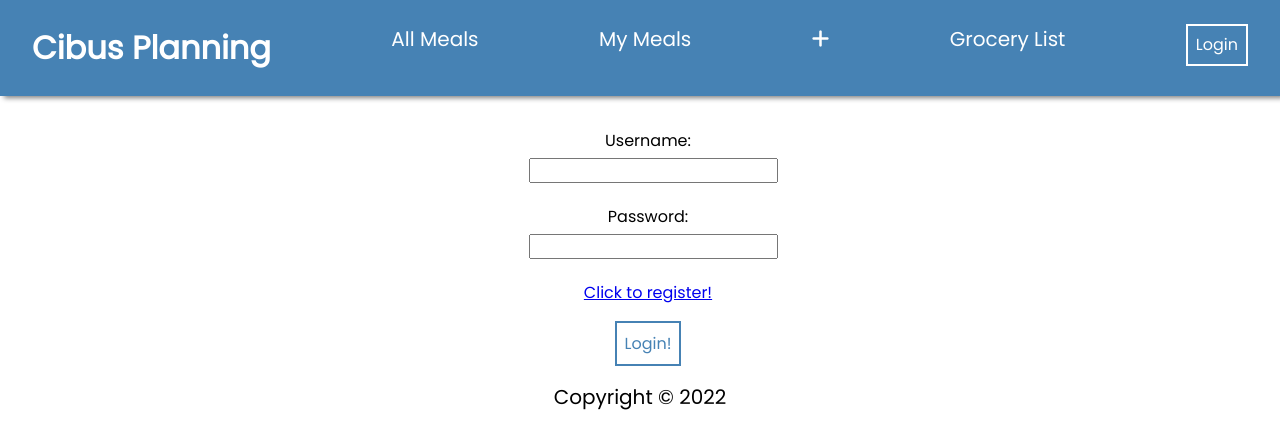
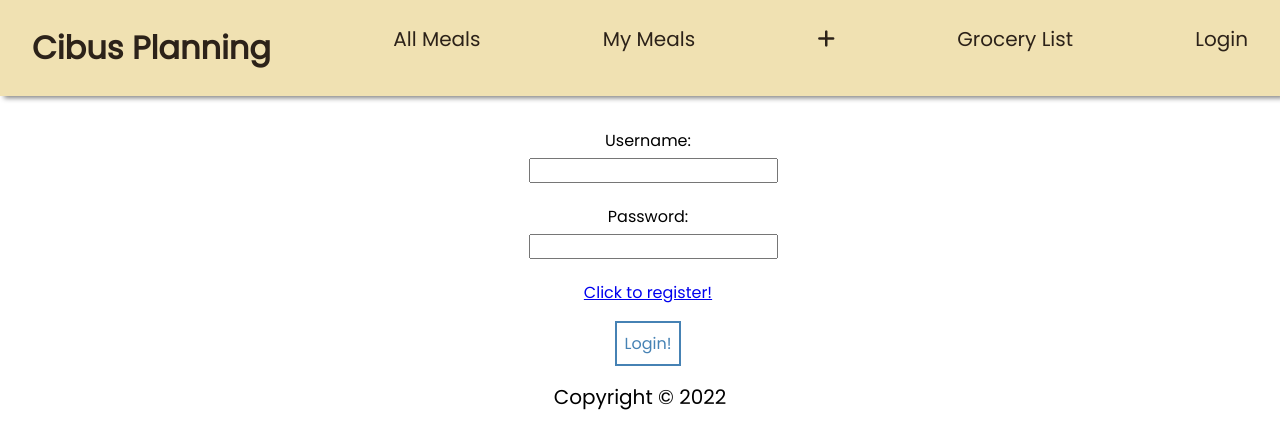
Before and after one commit to aamrlyman/MealPlanningGroceryApp, a React (Create React App) app in the folder frontend/: page /login in a window 1280 px wide. Shown: the top 448 px of the page. Built offline with nearby package versions, Linux system fonts and the light colour scheme.

Commit message:
add color and underline to nav links in nav jsx to show location

```diff
--- a/frontend/src/components/NavBar/NavBar.css
+++ b/frontend/src/components/NavBar/NavBar.css
@@ -9,9 +9,8 @@ li {
 }
 
 .navBar {
-  background: steelblue;
+  background:#f0e1b2;
   box-shadow: 4px 2px 5px gray;
-  color: white;
   margin-bottom: 2rem;
   padding: 1.5rem 2rem;
 }
--- a/frontend/src/components/NavBar/NavBar.jsx
+++ b/frontend/src/components/NavBar/NavBar.jsx
@@ -1,5 +1,5 @@
 import React from "react";
-import { useContext } from "react";
+import { useContext, useState } from "react";
 import { useNavigate, Link } from "react-router-dom";
 import AuthContext from "../../context/AuthContext";
 import "./NavBar.css";
@@ -7,45 +7,104 @@ import "./NavBar.css";
 const Navbar = () => {
   const { logoutUser, user } = useContext(AuthContext);
   const navigate = useNavigate();
+  const [location, setLocation] = useState();
+
+  let styleArray = [
+    { textDecoration: "none", color: "#2c2219" },
+    { textDecoration: "underline", color: "#7c262b", "font-weight": "bold"},
+  ];
+
   return (
     <div className="navBar">
       <ul>
         <li className="brand">
-          <Link to="/" style={{ textDecoration: "none", color: "white" }}>
+          <Link
+            to="/"
+            style={styleArray[0]}
+            onClick={() => setLocation("home")}
+          >
             <b>Cibus Planning</b>
           </Link>
         </li>
-        {/* <li>
-          <Link to="/" style={{ textDecoration: "none", color: "white" }}>
-            Meals Planned
-          </Link>
-        </li> */}
         <li>
-          <Link to="/mealsList" style={{ textDecoration: "none", color: "white" }}>
-            All Meals
-          </Link>
+          {location !== "/mealsList" ? (
+            <Link
+              to="/mealsList"
+              style={styleArray[0]}
+              onClick={() => setLocation("/mealsList")}
+            >
+              All Meals
+            </Link>
+          ) : (
+            <Link to="/mealsList" style={styleArray[1]}>
+              All Meals
+            </Link>
+          )}
+        </li>
+
+        <li>
+          {location !== "userMealsList/" ? (
+            <Link
+              to="userMealsList/"
+              style={styleArray[0]}
+              onClick={() => setLocation("userMealsList/")}
+            >
+              My Meals
+            </Link>
+          ) : (
+            <Link to="userMealsList/" style={styleArray[1]}>
+              My Meals
+            </Link>
+          )}
+        </li>
+
+        <li>
+          {location !== "/createMeal" ? (
+            <Link
+              to="/createMeal"
+              style={styleArray[0]}
+              onClick={() => setLocation("/createMeal")}
+            >
+              <i className="fa-solid fa-plus"></i>
+            </Link>
+          ) : (
+            <Link to="/createMeal" style={styleArray[1]}>
+              <i className="fa-solid fa-plus"></i>
+            </Link>
+          )}
         </li>
         <li>
-          <Link to="userMealsList/" style={{ textDecoration: "none", color: "white" }}>
-            My Meals
-          </Link>
-        </li>
-        <li>
-          <Link to="/createMeal" style={{ textDecoration: "none", color: "white" }}>
-          <i className="fa-solid fa-plus"></i>
-          </Link>
-        </li>
-        <li>
-          <Link to="/groceries" style={{ textDecoration: "none", color: "white" }}>
-          Grocery List
-          </Link>
+          {location !== "/groceries" ? (
+            <Link
+              to="/groceries"
+              style={styleArray[0]}
+              onClick={() => setLocation("/groceries")}
+            >
+              Grocery List
+            </Link>
+          ) : (
+            <Link to="/groceries" style={styleArray[1]}>
+              Grocery List
+            </Link>
+          )}
         </li>
 
         <li>
           {user ? (
-            <button onClick={logoutUser}>Logout</button>
+            <Link
+              to="/login"
+              style={{ textDecoration: "none", color: "#2c2219" }}
+              onClick={logoutUser}
+            >
+              Logout
+            </Link>
           ) : (
-            <button onClick={() => navigate("/login")}>Login</button>
+            <Link
+              to="/login"
+              style={{ textDecoration: "none", color: "#2c2219" }}
+            >
+              Login
+            </Link>
           )}
         </li>
       </ul>
```
Also changed, not shown: frontend/src/App.css (+14 -0 lines), frontend/public/CibusLogo.png (added), frontend/public/CibusLogo2.png (added).
